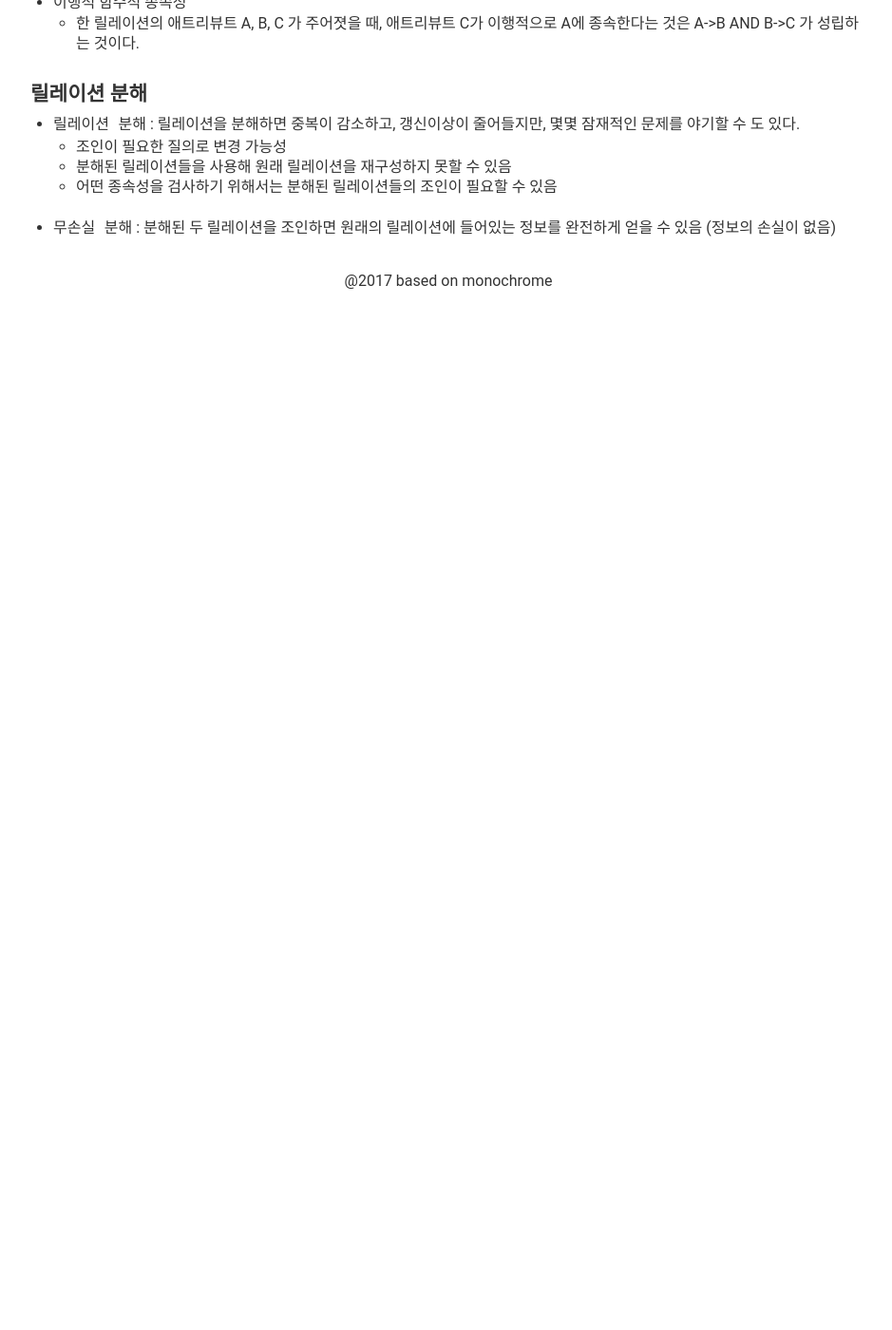
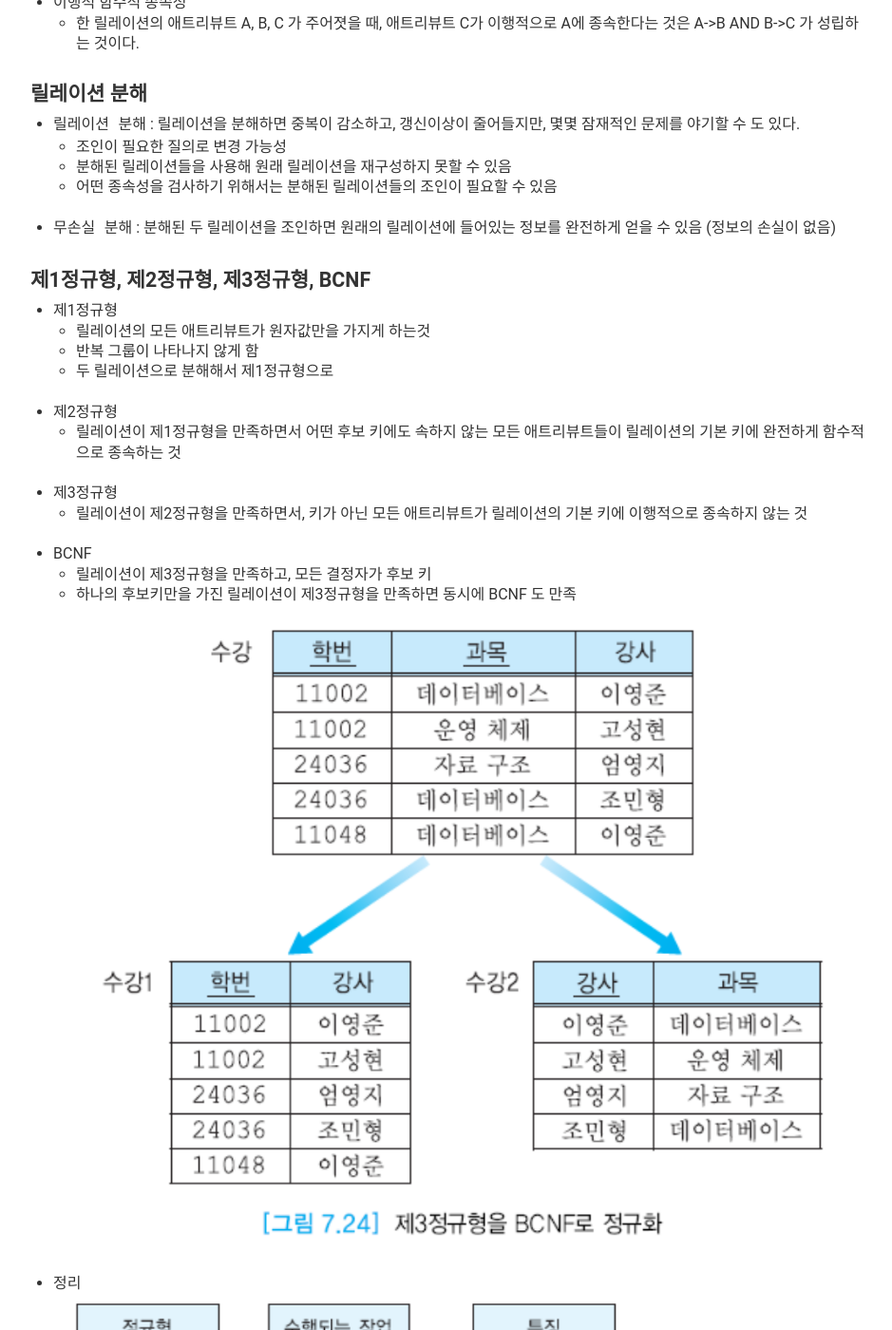
Before and after one commit to sungjunyoung/sungjunyoung.github.io_deprecated, a Jekyll site: the page built from _posts/2017-06-06-database-final-term.md, in a window 1280 px wide and 1400 px high, scrolled down 2234 px. Shown: the whole window at 95% size, without its empty margins (168-1107 px from the left). Built offline with Jekyll 4.4.1, drawn with Linux system fonts in a browser that asks for light colours; comment, search, counter and statistics services are not loaded; before the commit the page ends 2553 px from its top, so only the background shows below that; some of the changed text lies outside the part shown.

Commit message:
데이터베이스 기말 정리 - 정규화 완료

```diff
--- a/_posts/2017-06-06-database-final-term.md
+++ b/_posts/2017-06-06-database-final-term.md
@@ -7,7 +7,6 @@ header: 17-1 학기 데이터베이스 기말고사 정리
 > 시험에 나올것만 정리 / 안나와도 책임은 안집니당...
 
 ### 7장 - 릴레이션 정규화
-
 #### 정규화 개요
 - 정규화 : 주어진 릴레이션 스키마를 `함수적 종석성` 과 `기본 키` 를 기반으로 분석하여, 원래의 릴레이션을 분해함으로서 `중복`과 `세가지 갱신이상`을 최소화함
 - `좋은 스키마를 설계하는 목적`
@@ -46,3 +45,22 @@ header: 17-1 학기 데이터베이스 기말고사 정리
 	- 분해된 릴레이션들을 사용해 원래 릴레이션을 재구성하지 못할 수 있음
 	- 어떤 종속성을 검사하기 위해서는 분해된 릴레이션들의 조인이 필요할 수 있음
 - `무손실 분해` : 분해된 두 릴레이션을 조인하면 원래의 릴레이션에 들어있는 정보를 완전하게 얻을 수 있음 (정보의 손실이 없음)
+
+#### 제1정규형, 제2정규형, 제3정규형, BCNF
+- 제1정규형
+	- 릴레이션의 모든 애트리뷰트가 원자값만을 가지게 하는것
+	- 반복 그룹이 나타나지 않게 함
+	- 두 릴레이션으로 분해해서 제1정규형으로
+- 제2정규형
+	- 릴레이션이 제1정규형을 만족하면서 어떤 후보 키에도 속하지 않는 모든 애트리뷰트들이 릴레이션의 기본 키에 완전하게 함수적으로 종속하는 것
+- 제3정규형
+	- 릴레이션이 제2정규형을 만족하면서, 키가 아닌 모든 애트리뷰트가 릴레이션의 기본 키에 이행적으로 종속하지 않는 것
+- BCNF
+	- 릴레이션이 제3정규형을 만족하고, 모든 결정자가 후보 키
+	- 하나의 후보키만을 가진 릴레이션이 제3정규형을 만족하면 동시에 BCNF 도 만족
+![3](/img/database-final-term/3.png)
+- 정리
+	![4](/img/database-final-term/4.png)
+
+### 역정규화
+- 데이터 중복 및 갱신 이상을 대가로 성능상의 요구를 만족시키기 위해 보다 낮은 정규형으로 되돌아가는 것
```
Also changed, not shown: img/database-final-term/3.png (added), img/database-final-term/4.png (added).
